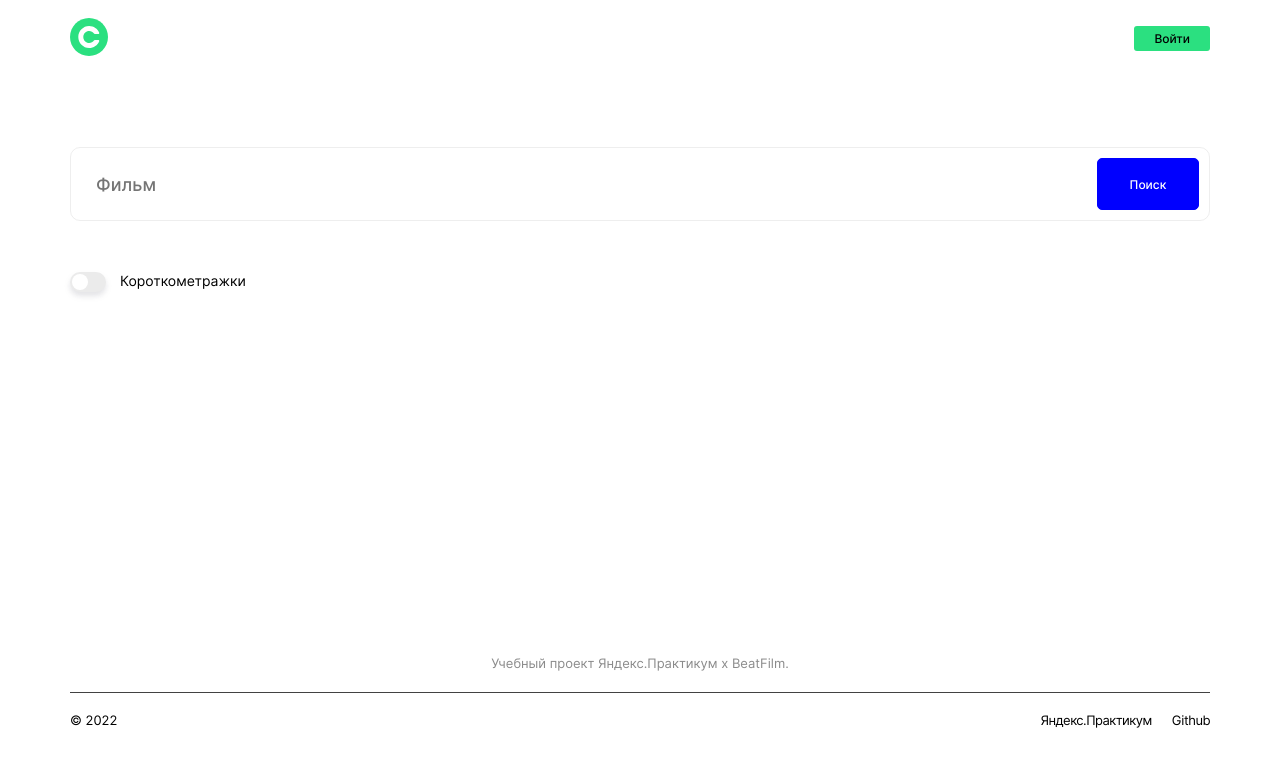
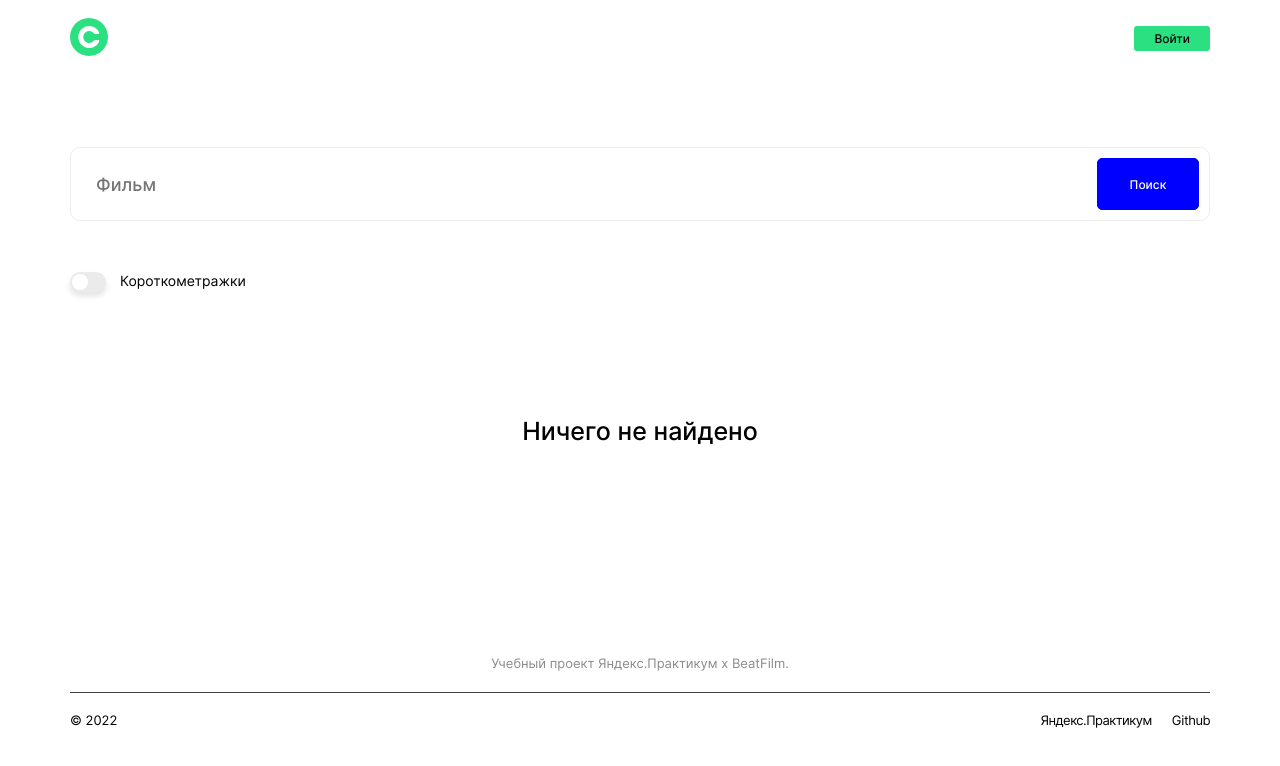
Before and after one commit to Flipster99964/movies-explorer-frontend, a React (Create React App) app: page /saved-movies in a window 1280 px wide. Shown: the top 766 px of the page. Built offline with nearby package versions, Linux system fonts and the light colour scheme; no server answers.

Commit message:
добавить отображение ошибки в SavedMovies

```diff
--- a/src/components/App/App.js
+++ b/src/components/App/App.js
@@ -12,6 +12,7 @@ import Profile from "../Profile/Profile";
 import RequireAuth from "../ProtectedRoute/ProtectedRoute";
 import currentUserContext from "../../context/currentUserContext";
 import { mainApi } from "../../utils/MainApi";
+import { defaultMessageError } from "../../utils/constants";
 import * as auth from "../../utils/auth";
 
 function App() {
@@ -28,6 +29,7 @@ function App() {
   });
   const [popupError, setPopupError] = useState("");
   const [popupErrorStatus, setPopupErrorStatus] = useState(false);
+  const [savedMoviesMessage, setSavedMoviesMessage] = useState("");
   const token = localStorage.getItem("token");
   const history = useNavigate();
   const location = useLocation();
@@ -61,9 +63,14 @@ function App() {
         const ownSavedMovies = moviesData.filter(
           (movie) => movie.owner === currentUser._id
         );
+        localStorage.setItem("savedMovies", JSON.stringify(ownSavedMovies));
         setSavedMovies(ownSavedMovies);
+        setSavedMoviesMessage("");
       })
-      .catch((e) => console.log(e));
+      .catch((e) => {
+        setSavedMoviesMessage(defaultMessageError);
+        console.log(e);
+      });
   }, [currentUser._id, setSavedMovies, token]);
 
   function registerUser(name, email, password) {
@@ -137,7 +144,9 @@ function App() {
               setSavedMovies={setSavedMovies}/>
               <Route path="/saved-movies" element={<RequireAuth> <SavedMovies /> </RequireAuth>} isLoggedIn={isLoggedIn}
               savedMovies={savedMovies}
-              setSavedMovies={setSavedMovies} />
+              setSavedMovies={setSavedMovies}
+              message={savedMoviesMessage}
+               />
               <Route path="/profile" element={<RequireAuth> <Profile /> </RequireAuth>} submitHandler={updateUserInfo}
                 message={profileMessage}
                 isLoading={isLoading} />
--- a/src/components/Movies/Movies.js
+++ b/src/components/Movies/Movies.js
@@ -5,7 +5,6 @@ import Footer from "../Footer/Footer";
 import Container from "../Container/Container";
 import Icons from "../Icons/Icons";
 import MoviesCard from "../MoviesCard/MoviesCard";
-import "./Movies.css";
 import Button from "../Button/Button";
 import SearchForm from "../SearchForm/SearchForm";
 import MoviesCardList from "../MoviesCardList/MoviesCardList";
@@ -14,8 +13,9 @@ import { findOnlyShortMovies, filterMovies } from "../../utils/filters";
 import { beatFilmApi } from "../../utils/MoviesApi";
 import { getOneIdByAnother } from "../../utils/getOneIdByAnother";
 import { UseGetWidthBrowser } from "../../hooks/UseGetWidthBrowse";
-
+import { defaultMessageError } from "../../utils/constants";
 import { mainApi } from "../../utils/MainApi";
+import "./Movies.css";
 
 function Movies({ savedMovies, setSavedMovies }) {
   const [movies, setMovies] = useState([]);
@@ -76,7 +76,7 @@ function Movies({ savedMovies, setSavedMovies }) {
       setIsLoading(false);
     } catch (e) {
       setMovies([]);
-      setErrorMessage("Во время запроса произошла ошибка. Возможно, проблема с соединением или сервер недоступен. Подождите немного и попробуйте ещё раз");
+      setErrorMessage(defaultMessageError);
       console.log(e);
       setIsLoading(false);
     }
--- a/src/components/SavedMovies/SavedMovies.js
+++ b/src/components/SavedMovies/SavedMovies.js
@@ -69,7 +69,7 @@ const SavedMovies = ({
 
   return (
     <div className="saved-movies-page">
-              <section
+        <section
           className="movies saved-movies-page__movies"
           aria-label="Сохраненные фильмы"
         >
@@ -86,7 +86,7 @@ const SavedMovies = ({
               onSavedPage={true}
             />
           )}
-          <p className="movies__message">{resultMessage}</p>
+          <p className="movies__message">{resultMessage || "Ничего не найдено"}</p>
         </section>
       <Footer />
     </div>
--- /dev/null
+++ b/src/utils/constants.js
@@ -0,0 +1 @@
+export const defaultMessageError = "Во время запроса произошла ошибка. Возможно, проблема с соединением или сервер недоступен. Подождите немного и попробуйте ещё раз"
```
Also changed, not shown: src/components/SavedMovies/SavedMovies.css (line endings or trailing spaces).
